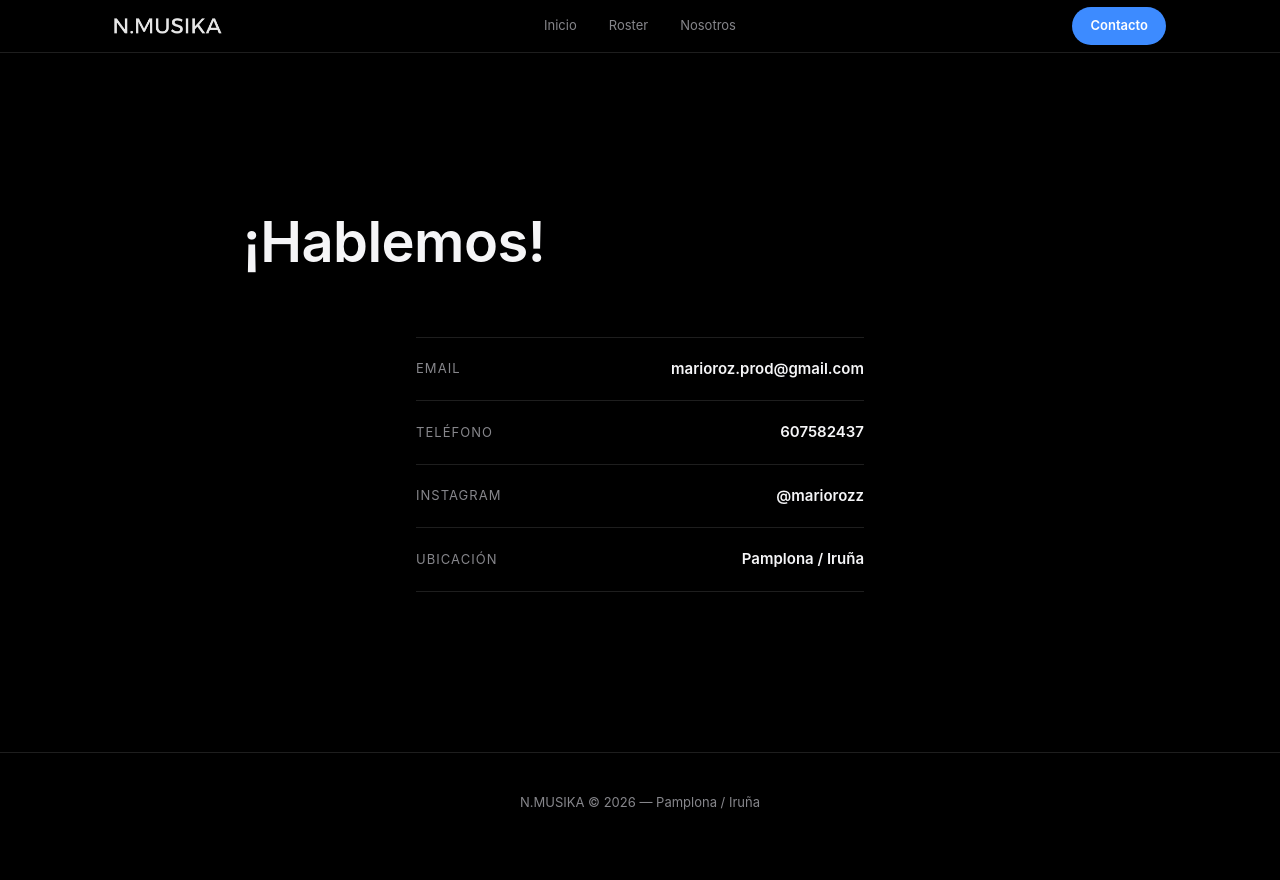
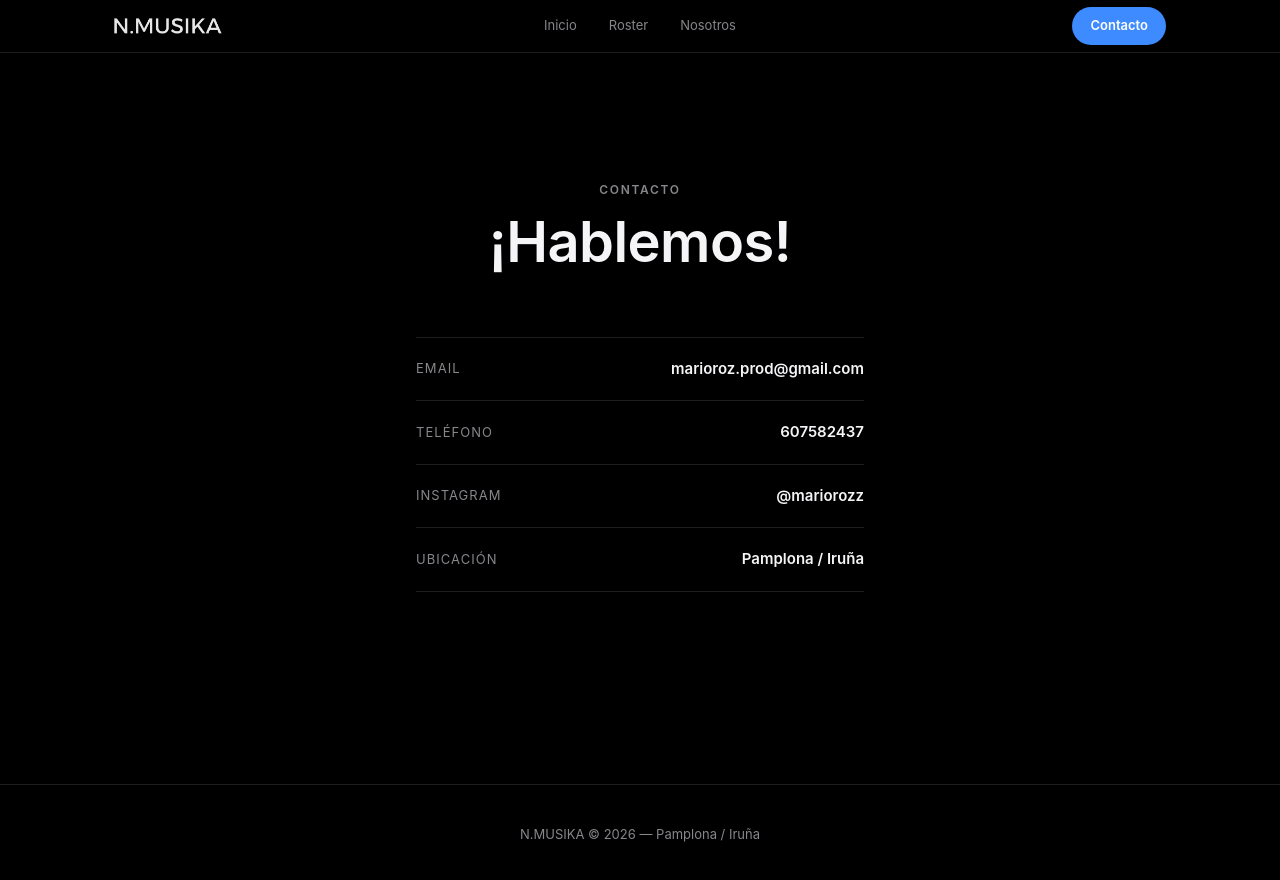
Before and after one commit to marioroz19-netizen/nmusika, a Next.js app: page /contacto in a window 1280 px wide. Shown: the top 880 px of the page. Before the commit the page ends 852 px from the top, so only its background shows below. Built offline with nearby package versions, Linux system fonts and the light colour scheme.

Commit message:
Update page.tsx

```diff
--- a/src/app/contacto/page.tsx
+++ b/src/app/contacto/page.tsx
@@ -22,9 +22,9 @@ export default async function ContactoPage() {
   ];
 
   return (
-    <div className="max-w-[1180px] mx-auto px-6 pt-40 pb-24 text-center">
+    <div className="max-w-[1100px] mx-auto px-6 pt-24 sm:pt-32 pb-24 sm:pb-32 text-center">
       <Reveal>
-        <SectionHead pill="Contacto" title={contact.closingText} />
+        <SectionHead eyebrow="Contacto" title={contact.closingText} align="center" />
       </Reveal>
 
       <Reveal>
```
